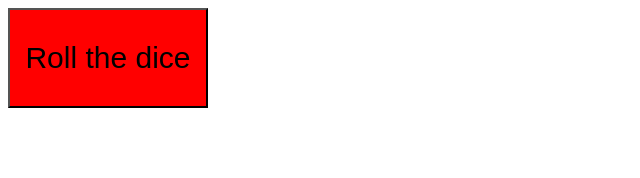
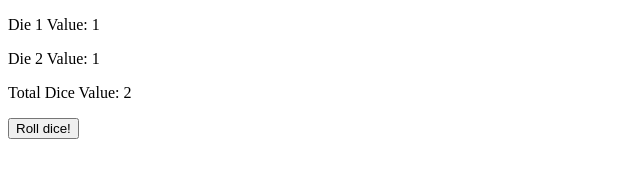
Before and after one commit to tjahan805/rolldice, a plain HTML site: page index.html in a window 1280 px wide. Shown: the whole page, without its empty margins (0-640 px from the left). Drawn offline with Linux system fonts and the light colour scheme.

Commit message:
Update index.html

```diff
--- a/index.html
+++ b/index.html
@@ -4,34 +4,29 @@
     <meta charset="UTF-8">
     <meta http-equiv="X-UA-Compatible" content="IE=edge">
     <meta name="viewport" content="width=device-width, initial-scale=1.0">
-    <title>Rolling Dice</title>
+    <title>Roll Dice</title>
 </head>
-<style>
-    button{
-        background-color: red;
-        height: 100px;
-        width: 200px;
-        font-size: 30px;
-    }
-</style>
+
+<!--Tasmin Jahan Web Dev Irimina Pd 9-10 Even-->
+
 <script>
     function roll(){
-
-       var die1 = Math.floor(Math.random() * 6) + 1;
-       var die2 = Math.floor(Math.random() * 6) + 1;
-       var sum =  die1 + die2;
-
-        document.getElementById("1").innerHTML = "Die 1: " + die1;
-        document.getElementById("2").innerHTML = "Die 2: " + die2;
-        document.getElementById("3").innerHTML ="Sum: " + sum;
+        randNum = Math.floor(Math.random() * 6) + 1;
     }
-
+    function applyDiceNumbers(){
+        roll();
+        diceTotal=randNum;
+        document.getElementById("die1").innerHTML = "Die 1 Value: " + randNum;
+        roll();
+        diceTotal+=randNum;
+        document.getElementById("die2").innerHTML = "Die 2 Value: " + randNum;
+        document.getElementById("diceTotal").innerHTML = "Total Dice Value: " + diceTotal;
+    }
 </script>
-<body>
-
-<button onclick="rollD()"> Roll the dice</button>
-<p id = "1"></p>
-<p id = "2"></p>
-<p id = "3"></p>
+<body onload="applyDiceNumbers();">
+    <p id="die1">Die One Value: </p>
+    <p id="die2">Die Two Value: </p>
+    <p id="diceTotal">Total Dice Value: </p>
+    <button onclick="applyDiceNumbers();"> Roll dice!</button>
 </body>
 </html>
```
